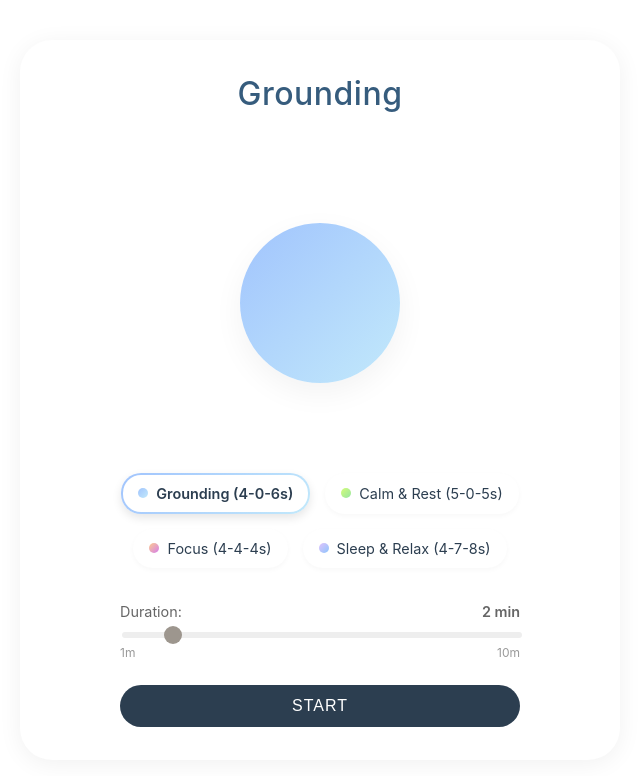
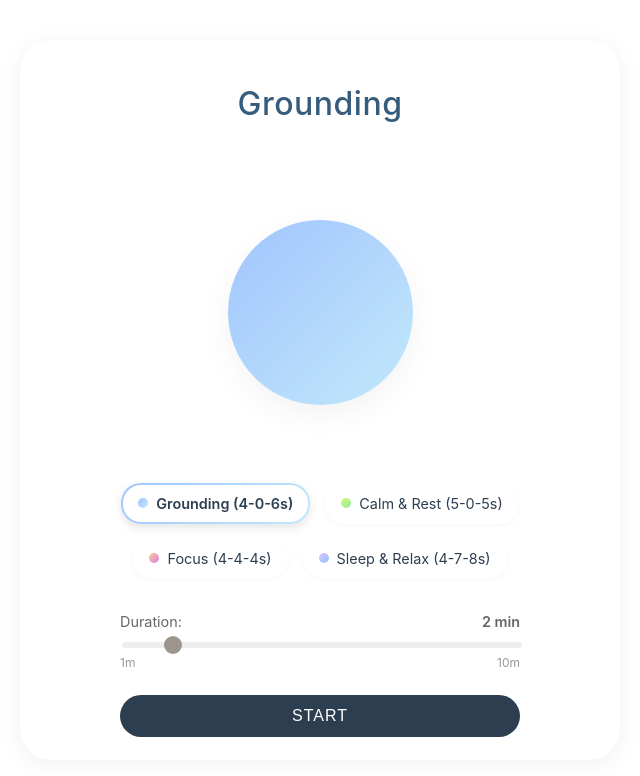
Before and after one commit to yosra-methal/breathing-widget, a React (Vite) app: page / in a window 1280 px wide. Shown: the top 776 px of the page, without its empty margins (320-960 px from the left). Built offline with nearby package versions, Linux system fonts and the light colour scheme.

Commit message:
Final Polish: Lower Title, Medium Selection Circle

```diff
--- a/src/components/SelectionView.jsx
+++ b/src/components/SelectionView.jsx
@@ -9,19 +9,23 @@ function SelectionView({ currentModeId, setMode, duration, setDuration, onStart
             {/* Mode Title - Outside and Above (Consistent with ExerciseView) */}
             <h2
                 className="mode-title-static"
-                style={{ color: currentMode.textColor, marginBottom: '20px' }}
+                style={{
+                    color: currentMode.textColor,
+                    marginBottom: '20px',
+                    marginTop: '20px' // Lower the title slightly
+                }}
             >
                 {currentMode.title}
             </h2>
 
             <div className="circle-container">
-                {/* Static Solid Circle (Smaller) */}
+                {/* Static Solid Circle (Medium Proportion) */}
                 <div
                     className="breathing-circle-solid"
                     style={{
                         background: currentMode.gradient,
-                        width: '160px', // Smaller than 200px/220px
-                        height: '160px',
+                        width: '185px', // Medium size (increased from 160px)
+                        height: '185px',
                         borderRadius: '50%'
                     }}
                 ></div>
```
